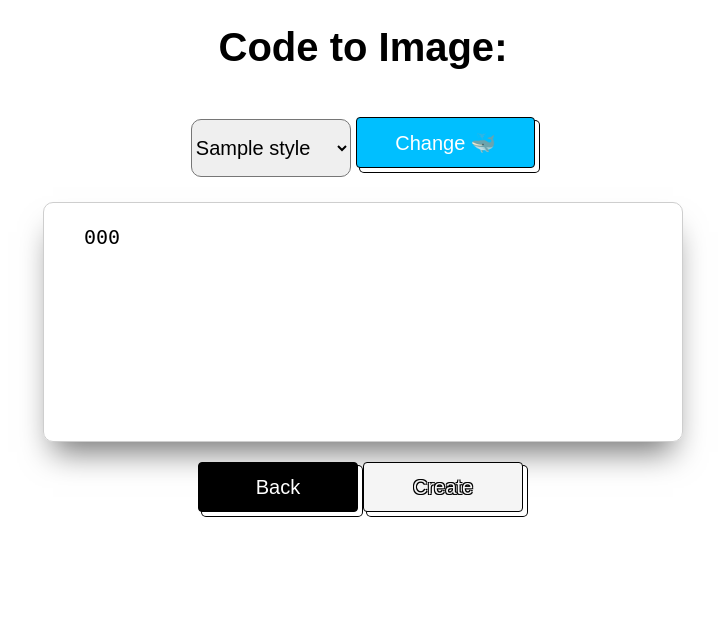
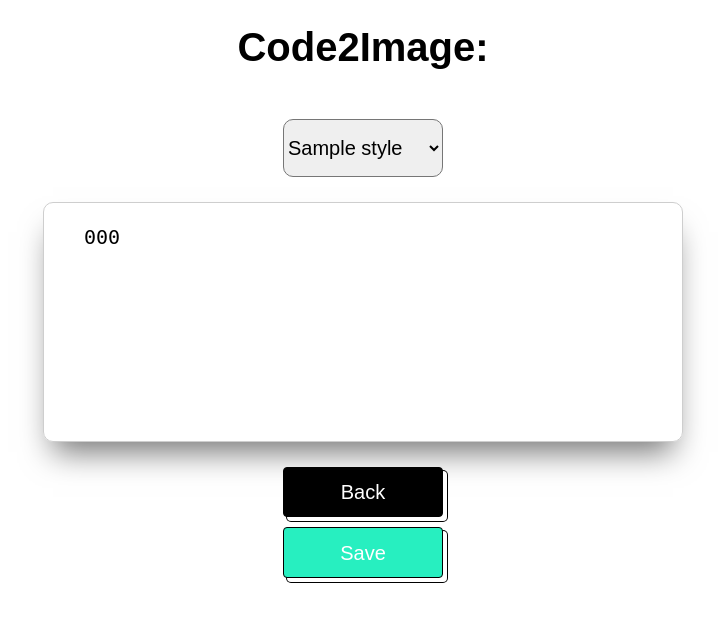
Before and after one commit to nikitaSisikin/code2im, a Flask app: template templates/style_selection.html in a window 1280 px wide. Shown: the top 622 px of the page, without its empty margins (277-1002 px from the left). Run offline with Flask 3, Linux system fonts and the light colour scheme; the template is opened without the code that fills it: most values are stand-ins (such as "Sample title", 1, 10 or a date in 2020).

Commit message:
design changes; added automatic style change

```diff
--- a/app.py
+++ b/app.py
@@ -30,7 +30,7 @@ def code():
         session["code"] = PLACEHOLDER_CODE
     lines = session["code"].split("\n")
     context = {
-        "message": "Paste Your Python Code 🐍",
+        "message": "Paste Your Code 🦎",
         "code": session["code"],
         "num_lines": len(lines),
         "max_chars": len(max(lines, key=len)),
@@ -88,7 +88,7 @@ def image():
     target_url = request.host_url + url_for("style")
     image_bytes = take_screenshot_from_url(target_url, session_data)
     context = {
-        "message": "Done! 🎉",
+        "message": "Download Your Image.",
         "image_b64": base64.b64encode(image_bytes).decode("utf-8"),
     }
     return render_template("image.html", **context)
--- a/static/styles.css
+++ b/static/styles.css
@@ -38,7 +38,7 @@ h1 a {
 
 /* Set the text color of span elements to deepskyblue */
 span {
-    color: deepskyblue;
+    color: rgb(39, 239, 192);
 }
 
 /* Buttons and Select elements */
--- a/templates/base.html
+++ b/templates/base.html
@@ -21,7 +21,7 @@
 <body>
     <!-- Create the main heading with a link to the 'code' route and dynamic content -->
     <h1>
-        <a href="{{ url_for('code') }}">Code to Image</a>: <span id="main_page_span">{{message}}</span>
+        <a href="{{ url_for('code') }}">Code2Image</a>: <span id="main_page_span">{{message}}</span>
     </h1>
 
     <!-- Define the main content section using template blocks -->
--- a/templates/code_input.html
+++ b/templates/code_input.html
@@ -28,16 +28,16 @@
     <textarea
       class="code"
       name="code"
-      placeholder="Paste your code here 🐍."
+      placeholder="Paste your code 🐍."
       > {{code}}
     </textarea>
     <!-- Div for Save code and Reset Session buttons -->
     <div class="controls">
       <button class="my-btn-class-17" formmethod="post" formaction="{{ url_for('reset_session') }}">
-        Reset Session 🦎
+        Reset
       </button>
       <button class="my-btn-class-17" id="next_btn" formmethod="post" formaction="{{ url_for('save_style') }}">
-      Continue 🦖
+      Continue
     </button>
     </div>
   </form>
--- a/templates/style_selection.html
+++ b/templates/style_selection.html
@@ -1,4 +1,3 @@
-
 {% extends "base.html" %}
 
 {% block title %}
@@ -18,41 +17,38 @@
     border-radius: 0.5em;
   }
 
-  #change_btn {
-    background-color: deepskyblue;
+  #save_btn {
+    background-color: rgb(39, 239, 192);
   }
 
-  #get_screenshot_btn {
-    background-color: whitesmoke;
-    color: whitesmoke;
-    text-shadow:
-      -1px -1px 0 #000,
-      1px -1px 0 #000,
-      -1px 1px 0 #000,
-      1px 1px 0 #000;
+  .controls {
+    text-align: center; /* Center the controls */
+    display: flex;
+    flex-direction: column;
+    align-items: center;
   }
 
+  .controls button {
+    margin: 5px 0;
+  }
 </style>
-<form>
+<form method="post" action="{{ url_for('save_style') }}">
   <div class="controls">
-    <select name="style">
+    <select name="style" onchange="this.form.submit()">
       {% for style_name in all_styles %}
-        <option value="{{ style_name }}">{{ style_name }}</option>
+        <option value="{{ style_name }}" {% if style_name == style %}selected{% endif %}>{{ style_name }}</option>
       {% endfor %}
     </select>
-    <button id="change_btn" class="my-btn-class-17" formmethod="post" formaction="{{ url_for('save_style') }}">
-      Change 🐳
-    </button>
   </div>
   <div class="code">
     {{ highlighted_code | safe }}
   </div>
   <div class="controls">
-    <button class="my-btn-class-17" id="back_btn" formmethod="get" formaction="{{ url_for('code') }}">
+    <button class="my-btn-class-17" formmethod="get" formaction="{{ url_for('code') }}">
       Back
     </button>
-    <button class="my-btn-class-17" formmethod="get" id="get_screenshot_btn" formaction="{{ url_for('image') }}">
-      Create
+    <button class="my-btn-class-17" formmethod="get" id="save_btn" formaction="{{ url_for('image') }}">
+      Save
     </button>
   </div>
 </form>
```
Also changed, not shown: templates/image.html (+1 -1 lines).
